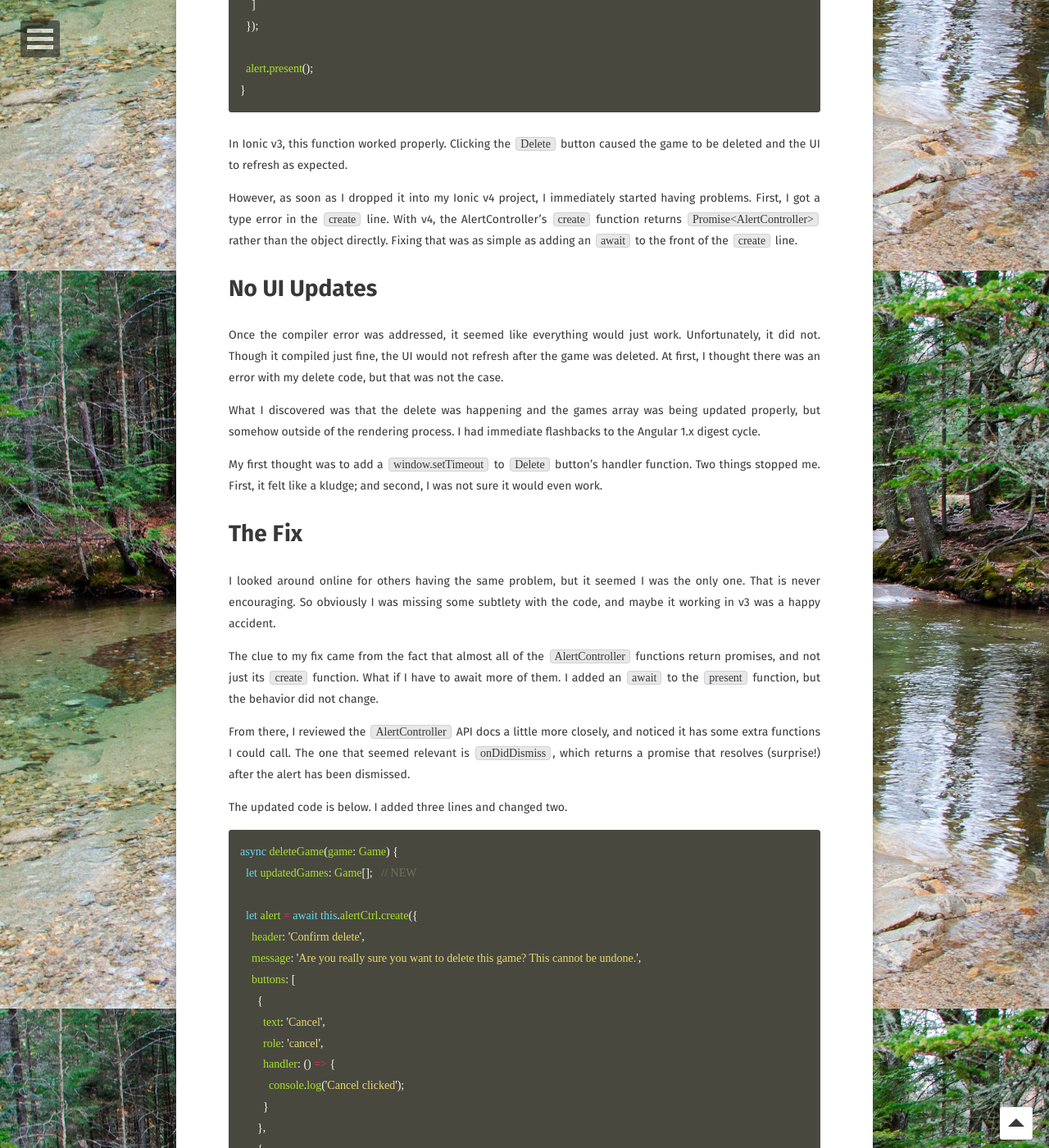
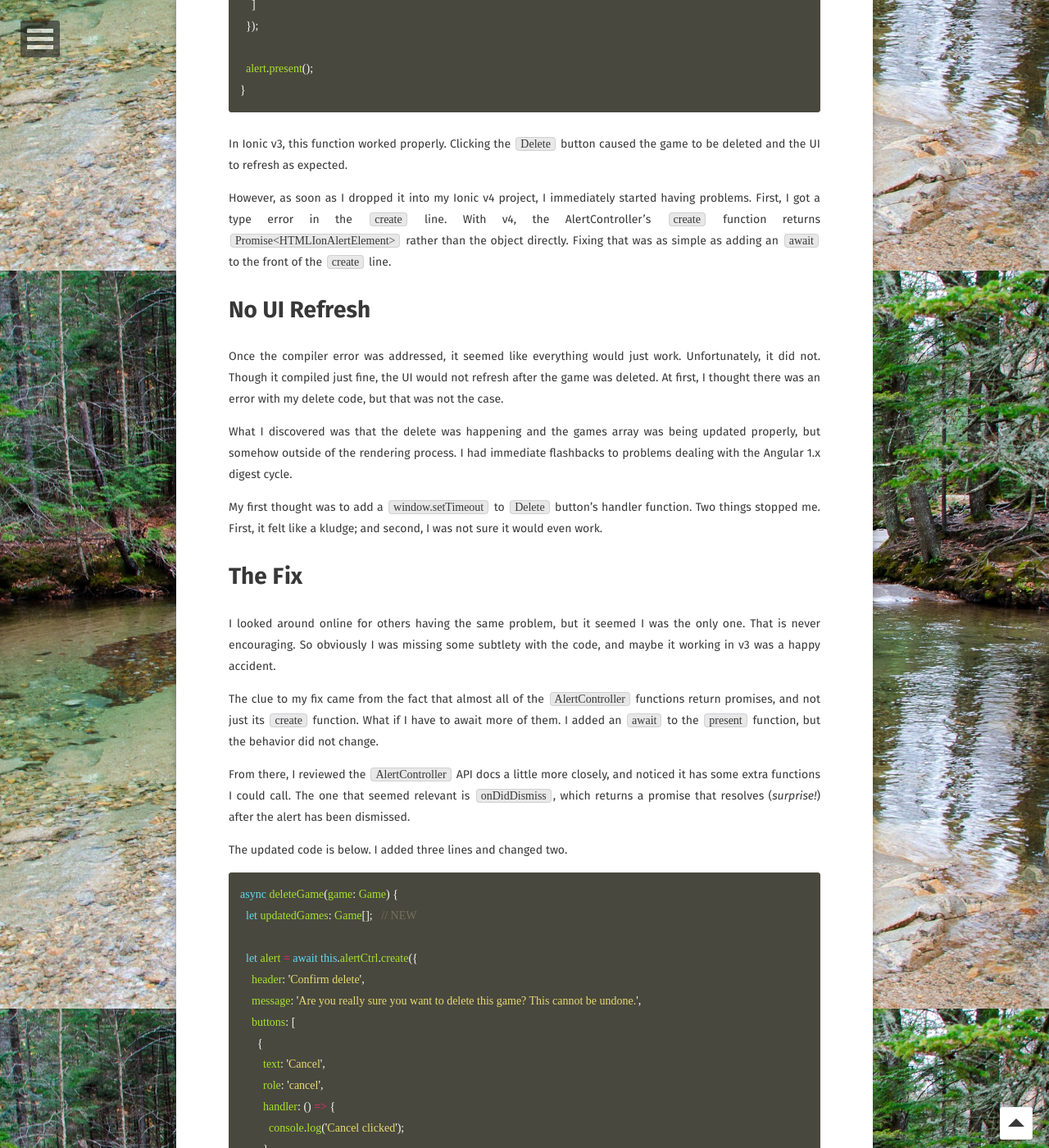
Before and after one commit to walkingriver/walkingriver.github.io, a Jekyll site: the page built from _posts/2019-07-10-ionic-3-to-4-gotchas.md, in a window 1280 px wide and 1400 px high, scrolled down 1470 px. Shown: the whole window at 82% size. Built offline with Jekyll 4.4.1, drawn with Linux system fonts in a browser that asks for light colours; some web fonts are replaced; some of the changed text lies outside the part shown.

Commit message:
Minor typo fixes

```diff
--- a/_posts/2019-07-10-ionic-3-to-4-gotchas.md
+++ b/_posts/2019-07-10-ionic-3-to-4-gotchas.md
@@ -48,12 +48,12 @@ async deleteGame(game: Game) {
 
 In Ionic v3, this function worked properly. Clicking the `Delete` button caused the game to be deleted and the UI to refresh as expected.
 
-However, as soon as I dropped it into my Ionic v4 project, I immediately started having problems. First, I got a type error in the `create` line. With v4, the AlertController's `create` function returns `Promise<AlertController>` rather than the object directly. Fixing that was as simple as adding an `await` to the front of the `create` line.
+However, as soon as I dropped it into my Ionic v4 project, I immediately started having problems. First, I got a type error in the `create` line. With v4, the AlertController's `create` function returns `Promise<HTMLIonAlertElement>` rather than the object directly. Fixing that was as simple as adding an `await` to the front of the `create` line.
 
-# No UI Updates
+# No UI Refresh
 Once the compiler error was addressed, it seemed like everything would just work. Unfortunately, it did not. Though it compiled just fine, the UI would not refresh after the game was deleted. At first, I thought there was an error with my delete code, but that was not the case.
 
-What I discovered was that the delete was happening and the games array was being updated properly, but somehow outside of the rendering process. I had immediate flashbacks to the Angular 1.x digest cycle.
+What I discovered was that the delete was happening and the games array was being updated properly, but somehow outside of the rendering process. I had immediate flashbacks to problems dealing with the Angular 1.x digest cycle.
 
 My first thought was to add a `window.setTimeout` to `Delete` button's handler function. Two things stopped me. First, it felt like a kludge; and second, I was not sure it would even work.
 
@@ -62,7 +62,7 @@ I looked around online for others having the same problem, but it seemed I was t
 
 The clue to my fix came from the fact that almost all of the `AlertController` functions return promises, and not just its `create` function. What if I have to await more of them. I added an `await` to the `present` function, but the behavior did not change.
 
-From there, I reviewed the `AlertController` API docs a little more closely, and noticed it has some extra functions I could call. The one that seemed relevant is `onDidDismiss`, which returns a promise that resolves (surprise!) after the alert has been dismissed.
+From there, I reviewed the `AlertController` API docs a little more closely, and noticed it has some extra functions I could call. The one that seemed relevant is `onDidDismiss`, which returns a promise that resolves (_surprise!_) after the alert has been dismissed.
 
 The updated code is below. I added three lines and changed two.
 
@@ -102,7 +102,7 @@ Instead of immediately updating my component's `games` array, I created a local
 # Conclusion
 Is this the right solution? Are there better or cleaner solutions? Maybe. This approach seemed simple enough, and it works. Thus, I am sharing with the world in the hope that it might help someone else. If you find a better solution, feel free to let me know.
 
-I ran into the same problem with the `PickerController`. It, too, has a similar API, and the solution was the same.
+I ran into an identical problem with the `PickerController`. No UI refresh after the picker was dismissed. It, too, has a similar API, and the solution was the same.
 
 # References
 - [Ionic Framework Alert Controller](https://ionicframework.com/docs/api/alert)
```
